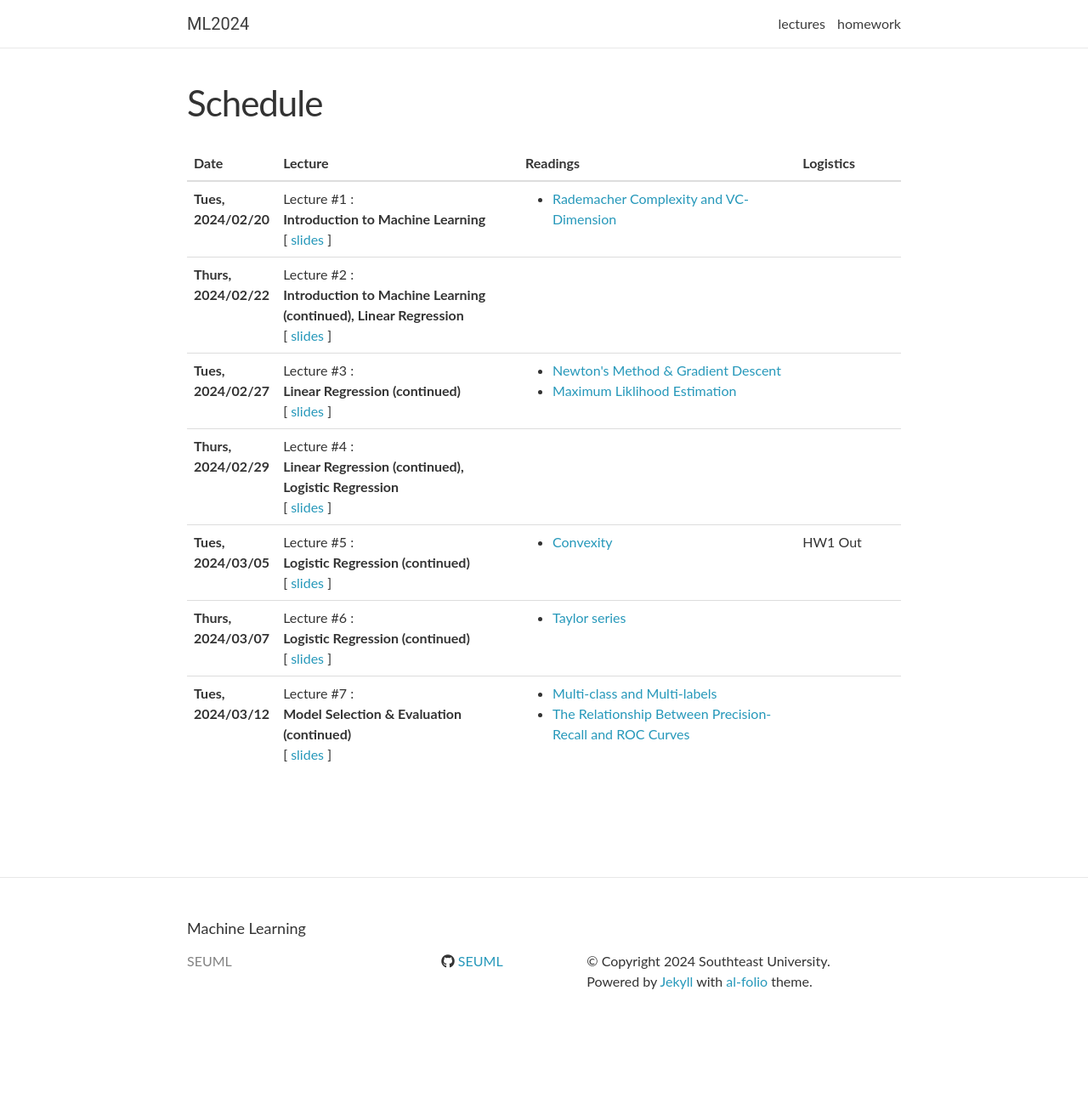
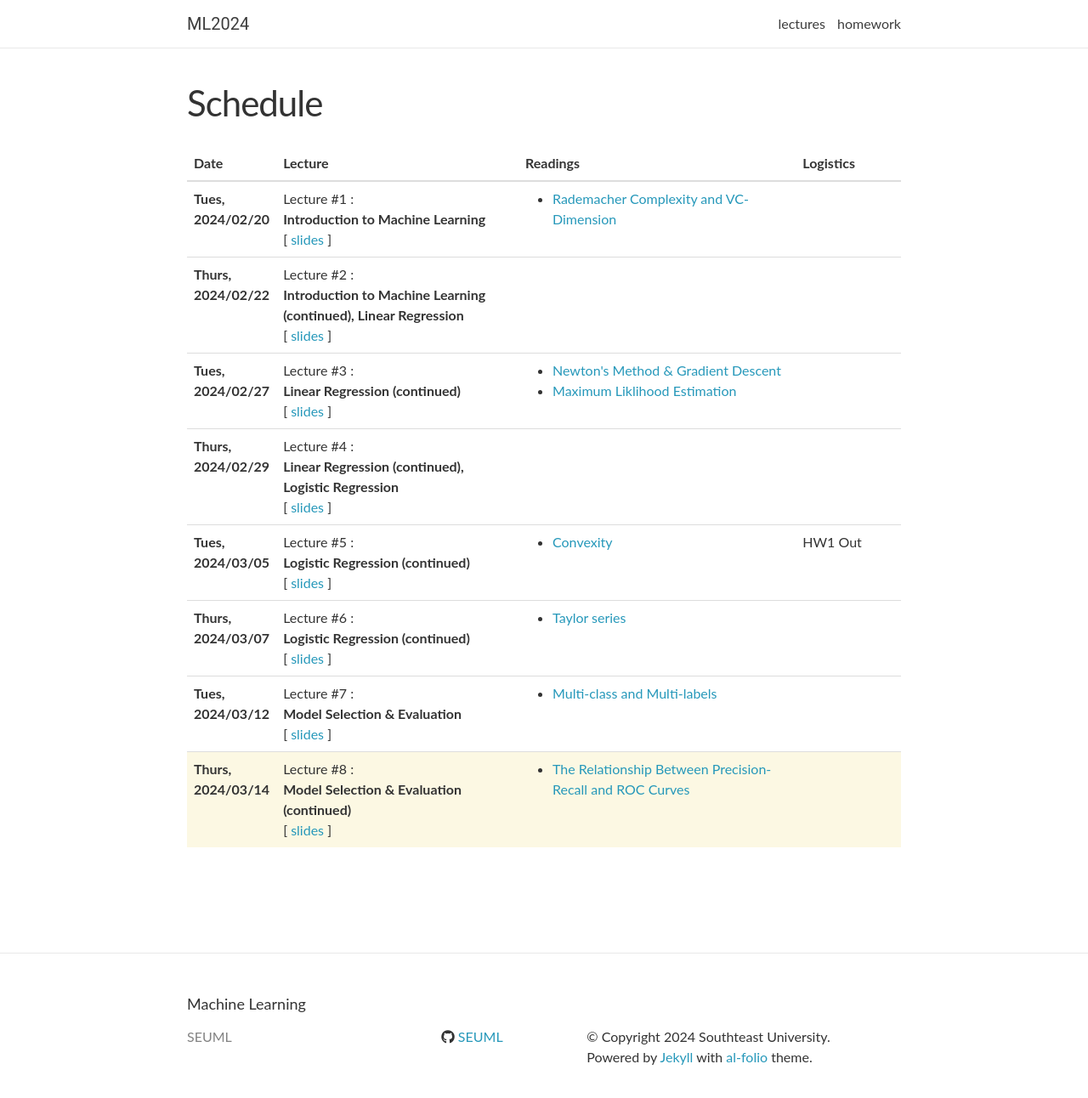
Before and after one commit to SEUML/ml-spring-2024, a Jekyll site: the page built from _pages/lectures.md, in a window 1280 px wide and 1317 px high. Shown: the top 1292 px of the window at 85% size. Built offline with Jekyll 4.4.1, drawn with Linux system fonts in a browser that asks for light colours; nearby versions of some CDN libraries; comment, search, counter and statistics services are not loaded.

Commit message:
first commit

```diff
--- a/_data/lectures.yml
+++ b/_data/lectures.yml
@@ -51,9 +51,16 @@
 
 - date: Tues, 2024/03/12
   title: >
+    <strong> Model Selection & Evaluation</strong>
+  slides: "../assets/slides/lecture4.pdf"
+  readings:
+    - <a href="https://en.wikipedia.org/wiki/Multi-label_classification" target="_blank"> Multi-class and Multi-labels </a>
+  logistics:
+
+- date: Thurs, 2024/03/14
+  title: >
     <strong> Model Selection & Evaluation (continued)</strong>
   slides: "../assets/slides/lecture4.pdf"
   readings:
-    - <a href="https://en.wikipedia.org/wiki/Multi-label_classification" target="_blank"> Multi-class and Multi-labels </a>
     - <a href="https://pages.cs.wisc.edu/~jdavis/davisgoadrichcamera2.pdf" target="_blank">The Relationship Between Precision-Recall and ROC Curves </a>
   logistics:
```
Also changed, not shown: _pages/homework.md (+1 -1 lines), 1 other file.
